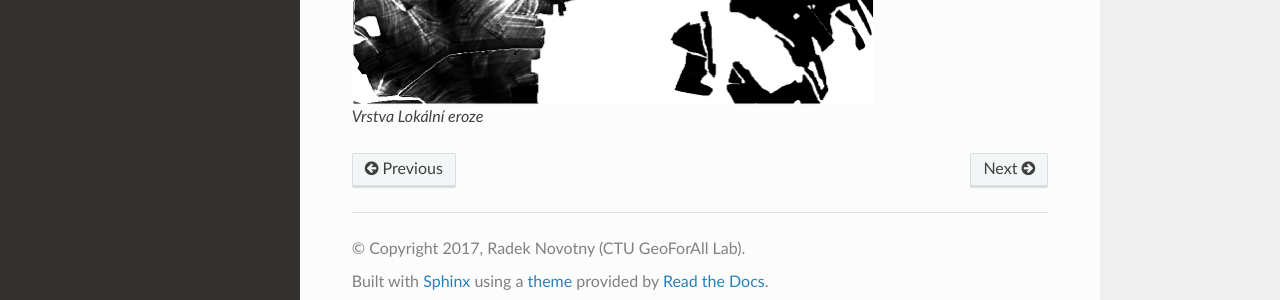
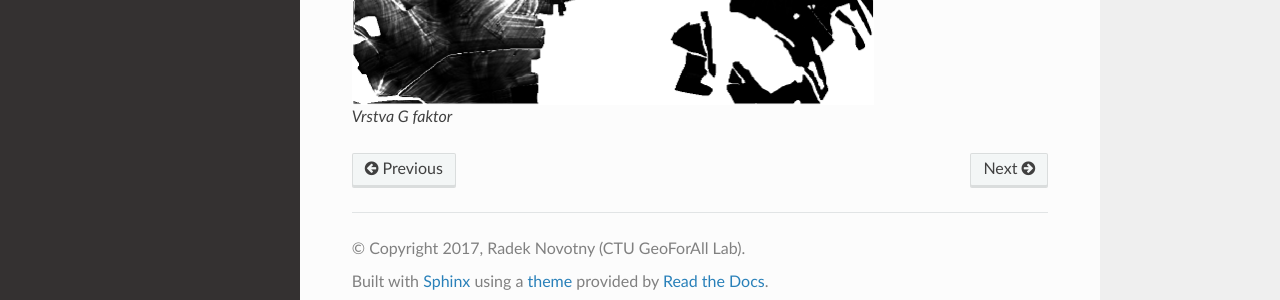
Before and after one commit to ctu-geoforall-lab-projects/bp-novotny-2017, a Sphinx documentation site: the page built from docs/source/ukazkovy_vypocet.rst, in a window 1280 px wide and 900 px high, scrolled down 3235 px. Shown: the part 582-882 px from the top of the window. Built offline with Sphinx 7.4.7 and the Read the Docs theme 2.0.0, drawn with Linux system fonts in a browser that asks for light colours; formulas are drawn with MathJax 3.

Commit message:
Rename output raster in QGIS to 'G Factor'

```diff
--- a/docs/source/navod.rst
+++ b/docs/source/navod.rst
@@ -119,7 +119,7 @@ vrstev je možné najít v popisu ukázkového výpočtu.
   roční ztráty půdy pro jednotlivé pozemky, tyto pozemky jsou rovněž obarveny dle
   tabulky ohrožení půdy.
 
-- Lokální eroze:
+- G faktor:
   Rastrová vrstva zobrazující lokální hodnoty eroze ve stupních šedi.
 
 Při spuštění nového výpočtu se vytvořené vrstvy nahradí novými.
--- a/docs/source/ukazkovy_vypocet.rst
+++ b/docs/source/ukazkovy_vypocet.rst
@@ -56,4 +56,4 @@ Výsledkem výpočtu by měly být následující vrstvy:
 .. figure:: images/lokalni_eroze_layer.png
    :width: 75%
 
-   Vrstva `Lokální eroze`
+   Vrstva `G faktor`
--- a/soil_erosion_dockwidget.py
+++ b/soil_erosion_dockwidget.py
@@ -338,7 +338,7 @@ class SoilErosionDockWidget(QtGui.QDockWidget, FORM_CLASS):
             if file.endswith(".tif"):
                 try:
                     self._se_layer = iface.addRasterLayer(os.path.join(temp_path, file),
-                                                    'Soil Erosion')
+                                                    self.tr('G Faktor'))
                     crs = self._se_layer.crs()
                     crs.createFromId(epsg)
                     self._se_layer.setCrs(crs)
```
